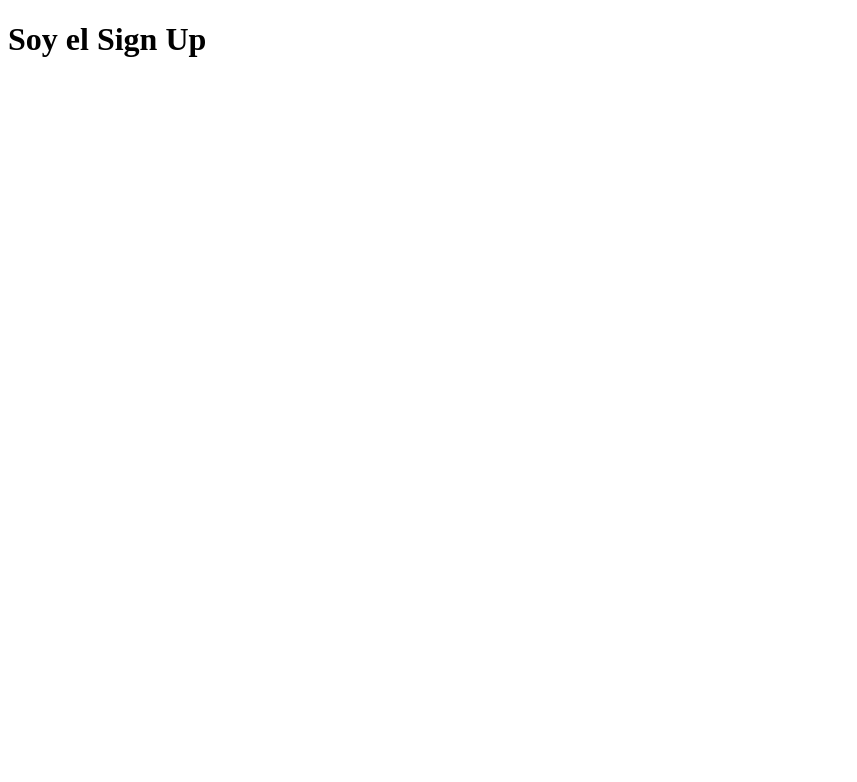
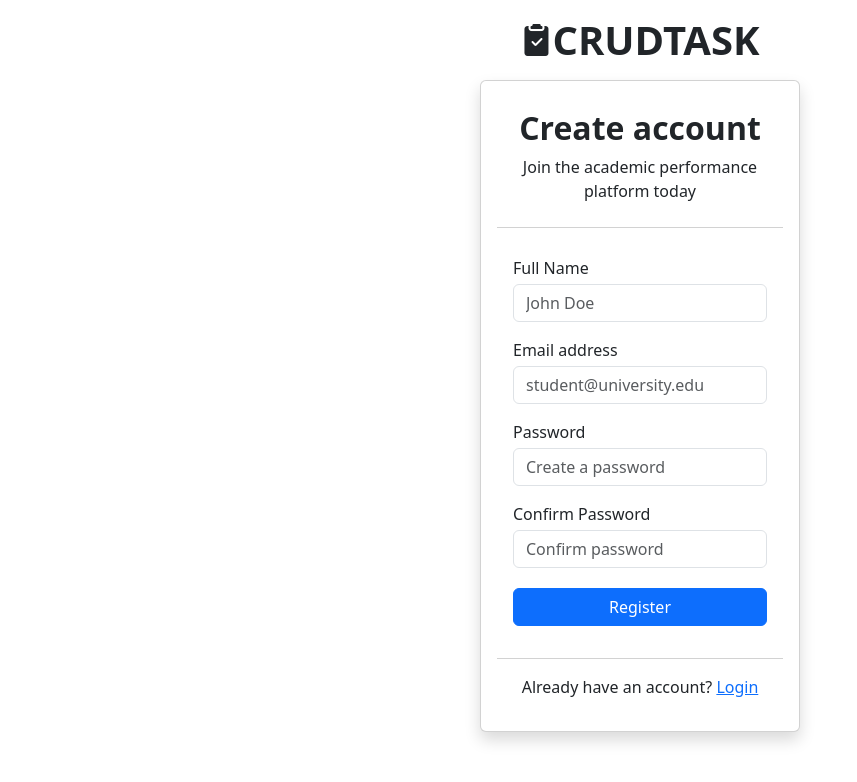
Before and after one commit to miguelrodrica/m3_javascript_prueba, a website: page html/signup.html in a window 1280 px wide. Shown: the whole page, without its empty margins (0-857 px from the left). Drawn offline with nearby package versions, Linux system fonts and the light colour scheme.

Commit message:
Creación frontend del Login y el Sign up

```diff
--- a/html/signup.html
+++ b/html/signup.html
@@ -4,8 +4,51 @@
     <meta charset="UTF-8">
     <meta name="viewport" content="width=device-width, initial-scale=1.0">
     <title>Sign Up | CRUDTASK</title>
+    <!--Link Bootstrap-->
+    <link href="https://cdn.jsdelivr.net/npm/bootstrap@5.3.8/dist/css/bootstrap.min.css" rel="stylesheet" integrity="sha384-sRIl4kxILFvY47J16cr9ZwB07vP4J8+LH7qKQnuqkuIAvNWLzeN8tE5YBujZqJLB" crossorigin="anonymous">
+    <link rel="stylesheet" href="https://cdn.jsdelivr.net/npm/bootstrap-icons@1.13.1/font/bootstrap-icons.min.css">
 </head>
-<body>
-    <h1>Soy el Sign Up</h1>
+<body class="bg-body-light">
+    <main class="container">
+        <div class="row" style="height: 5rem">
+            <div class="col d-flex justify-content-center align-items-center">
+                <i class="bi bi-clipboard2-check-fill" style="font-size: 2rem"></i>
+                <h1 class="card-title fw-bold">CRUDTASK</h1>
+            </div>
+        </div>
+        <section class="row">
+            <div class="col d-flex justify-content-center align-items-center">
+                <div class="card shadow p-3 bg-white" style="width: 20rem;">
+                    <div class="card-header bg-white text-center my-1">
+                        <h2 class="card-title fw-bold">Create account</h2>
+                        <p class="card-text mt-1 mb-3">Join the academic performance platform today</p>
+                    </div>
+                    <div class="card-body my-2">
+                        <form id="loginForm">
+                            <label for="nameInputSignup" class="card-text">Full Name</label>
+                            <input id="nameInputSignup" class="form-control mt-1 mb-3" type="text" placeholder="John Doe" required>
+                            <label for="emailInputSignup" class="card-text">Email address</label>
+                            <input id="emailInputSignup" class="form-control mt-1 mb-3" type="email" placeholder="student@university.edu" required>
+                            <label for="passwordInputSignup" class="card-text">Password</label>
+                            <input id="passwordInputSignup" class="form-control mt-1 mb-3" type="password" placeholder="Create a password" required>
+                            <label for="confirmPasswordInputSignup" class="card-text"> Confirm Password</label>
+                            <input id="confirmPasswordInputSignup" class="form-control mt-1 mb-3" type="password" placeholder="Confirm password" required>
+                            <div class="text-center">
+                                <button type="submit" class="btn btn-primary mt-1 w-100" id="btnLogin">Register</button>
+                            </div>
+                        </form>
+                    </div>
+                    <div class="card-footer bg-white text-center my-2">
+                        <p class="card-text mt-2">
+                            Already have an account?
+                            <a href="./login.html">Login</a>
+                        </p>
+                    </div>
+                </div>
+            </div>
+        </section>
+    </main>
+    <!--Link JavaScript-->
+    <script src="../js/signup.js" type="module"></script>
 </body>
 </html>
```
Also changed, not shown: html/login.html (+41 -2 lines).
